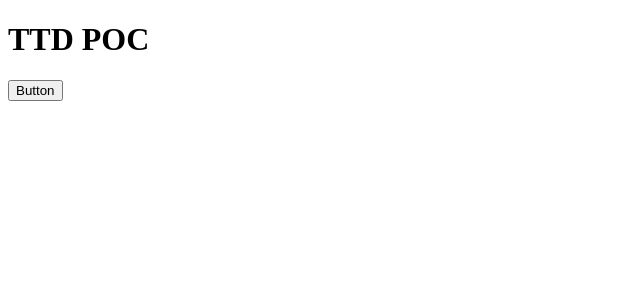
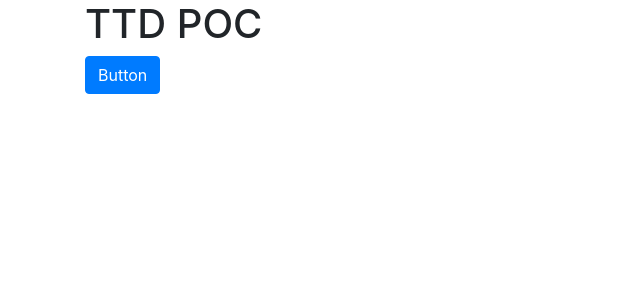
Before and after one commit to pjha-code/TTDdemo001-ng, an Angular app: page / in a window 1280 px wide. Shown: the top 300 px of the page, without its empty margins (0-640 px from the left). Built offline with nearby package versions, Linux system fonts and the light colour scheme.

Commit message:
added bs

```diff
--- a/angular.json
+++ b/angular.json
@@ -28,7 +28,8 @@
               "src/assets"
             ],
             "styles": [
-              "src/styles.css"
+              "src/styles.css",
+              "node_modules/bootstrap/dist/css/bootstrap.min.css"
             ],
             "scripts": []
           },
--- a/src/styles.css
+++ b/src/styles.css
@@ -1 +1,2 @@
 /* You can add global styles to this file, and also import other style files */
+@import "~bootstrap/dist/css/bootstrap.min.css";
```
